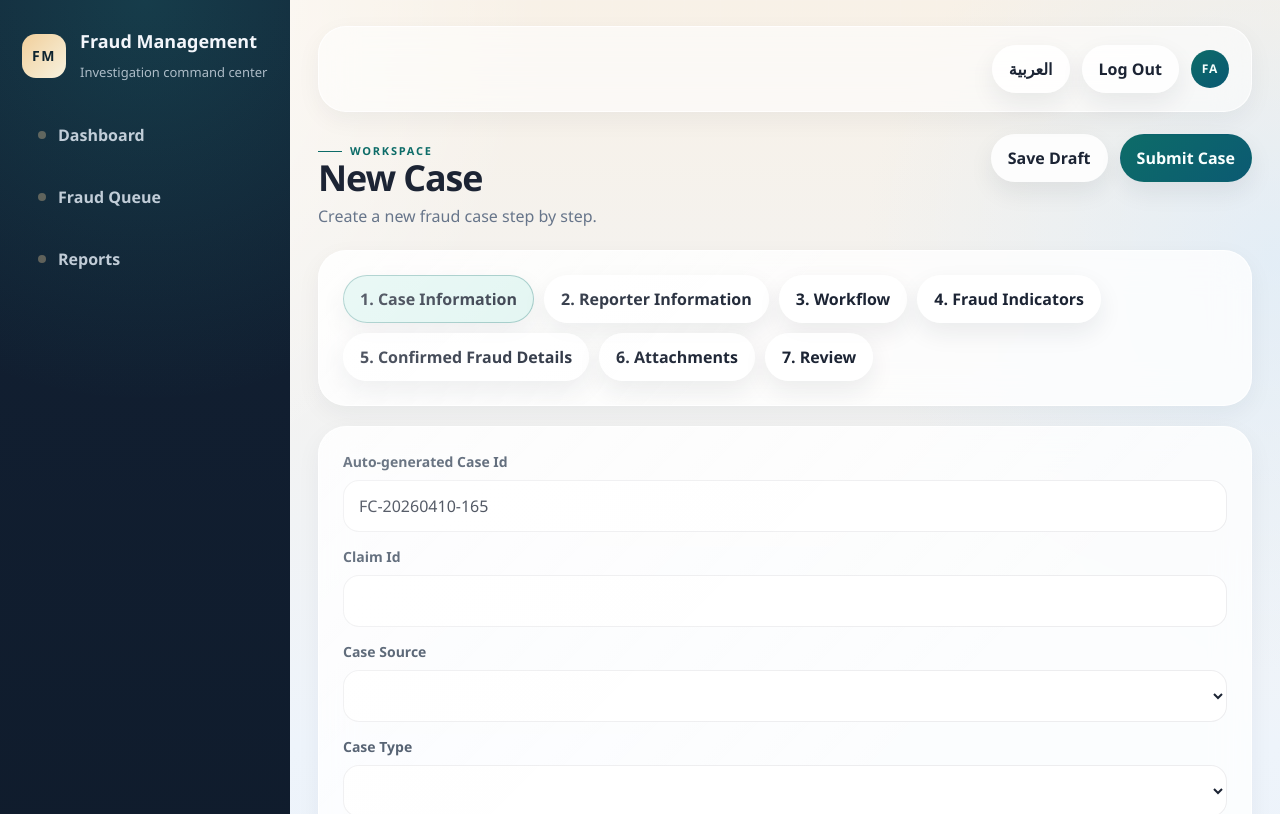
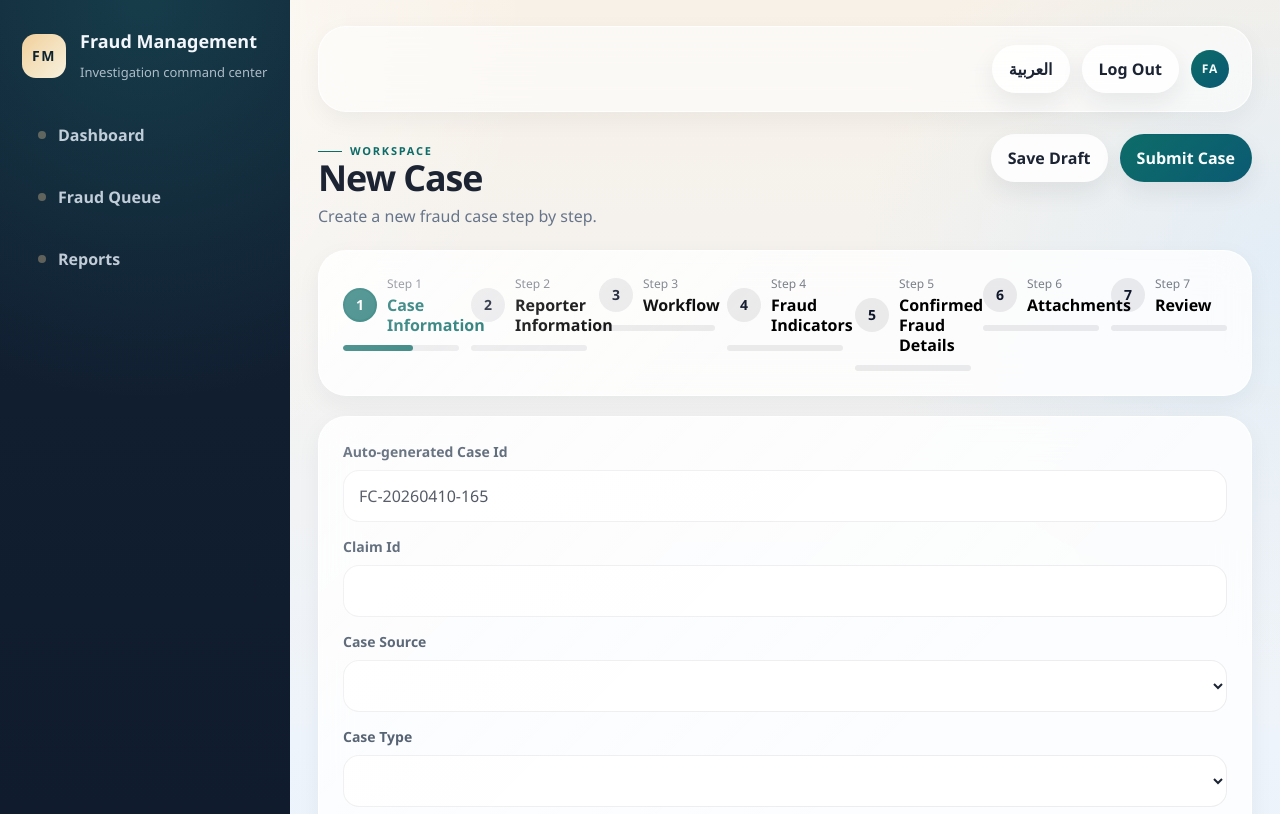
Before and after one commit to ElbahriHeni/fraud-web-complete, a React (Vite) app: page /app/cases/new in a window 1280 px wide. Shown: the top 814 px of the page. Built offline with nearby package versions, Linux system fonts and the light colour scheme.

Commit message:
Update NewCaseWizardPage.tsx

```diff
--- a/src/pages/cases/NewCaseWizardPage.tsx
+++ b/src/pages/cases/NewCaseWizardPage.tsx
@@ -327,21 +327,115 @@ export default function NewCaseWizardPage() {
       />
 
       <div className="card" style={{ marginBottom: 20 }}>
-        <div className="actions-inline" style={{ gap: 10, flexWrap: 'wrap' }}>
-          {stepOrder.map((step, index) => (
+        <div
+          style={{
+            display: 'grid',
+            gridTemplateColumns: `repeat(${stepOrder.length}, minmax(0, 1fr))`,
+            gap: 12,
+            alignItems: 'start',
+          }}
+        >
+          {stepOrder.map((step, index) => {
+            const isActive = currentStep === step;
+            const isCompleted = index < currentStepIndex;
+            const stepNumber = index + 1;
+
+            return (
               <button
                 key={step}
                 type="button"
-              className="btn"
                 onClick={() => setCurrentStep(step)}
                 style={{
-                borderColor: currentStep === step ? 'rgba(13, 108, 104, 0.35)' : undefined,
-                background: currentStep === step ? 'rgba(221, 244, 240, 0.9)' : undefined,
+                  border: 'none',
+                  background: 'transparent',
+                  padding: 0,
+                  textAlign: isArabic ? 'right' : 'left',
+                  cursor: 'pointer',
                 }}
               >
-              {index + 1}. {stepLabels[step]}
+                <div
+                  style={{
+                    display: 'flex',
+                    flexDirection: 'column',
+                    gap: 10,
+                  }}
+                >
+                  <div
+                    style={{
+                      display: 'flex',
+                      alignItems: 'center',
+                      gap: 10,
+                      flexDirection: isArabic ? 'row-reverse' : 'row',
+                    }}
+                  >
+                    <div
+                      style={{
+                        width: 34,
+                        height: 34,
+                        minWidth: 34,
+                        borderRadius: '999px',
+                        display: 'flex',
+                        alignItems: 'center',
+                        justifyContent: 'center',
+                        fontWeight: 700,
+                        fontSize: 14,
+                        color: isActive || isCompleted ? '#fff' : '#0f172a',
+                        background:
+                          isActive || isCompleted
+                            ? 'rgba(13, 108, 104, 0.95)'
+                            : 'rgba(15, 23, 42, 0.08)',
+                        border: isActive
+                          ? '2px solid rgba(13, 108, 104, 1)'
+                          : '2px solid transparent',
+                      }}
+                    >
+                      {isCompleted ? '✓' : stepNumber}
+                    </div>
+
+                    <div style={{ minWidth: 0 }}>
+                      <div
+                        style={{
+                          fontSize: 12,
+                          color: 'rgba(15, 23, 42, 0.55)',
+                          marginBottom: 2,
+                        }}
+                      >
+                        {language === 'ar' ? `الخطوة ${stepNumber}` : `Step ${stepNumber}`}
+                      </div>
+                      <div
+                        style={{
+                          fontWeight: isActive ? 700 : 600,
+                          color: isActive ? 'rgba(13, 108, 104, 1)' : 'inherit',
+                          lineHeight: 1.25,
+                        }}
+                      >
+                        {stepLabels[step]}
+                      </div>
+                    </div>
+                  </div>
+
+                  <div
+                    style={{
+                      height: 6,
+                      borderRadius: 999,
+                      background: 'rgba(15, 23, 42, 0.08)',
+                      overflow: 'hidden',
+                    }}
+                  >
+                    <div
+                      style={{
+                        height: '100%',
+                        width: isCompleted ? '100%' : isActive ? '60%' : '0%',
+                        background: 'rgba(13, 108, 104, 0.95)',
+                        borderRadius: 999,
+                        transition: 'width 0.25s ease',
+                      }}
+                    />
+                  </div>
+                </div>
               </button>
-          ))}
+            );
+          })}
         </div>
       </div>
 
```
Lines whose indentation alone changed are shown as unchanged.
